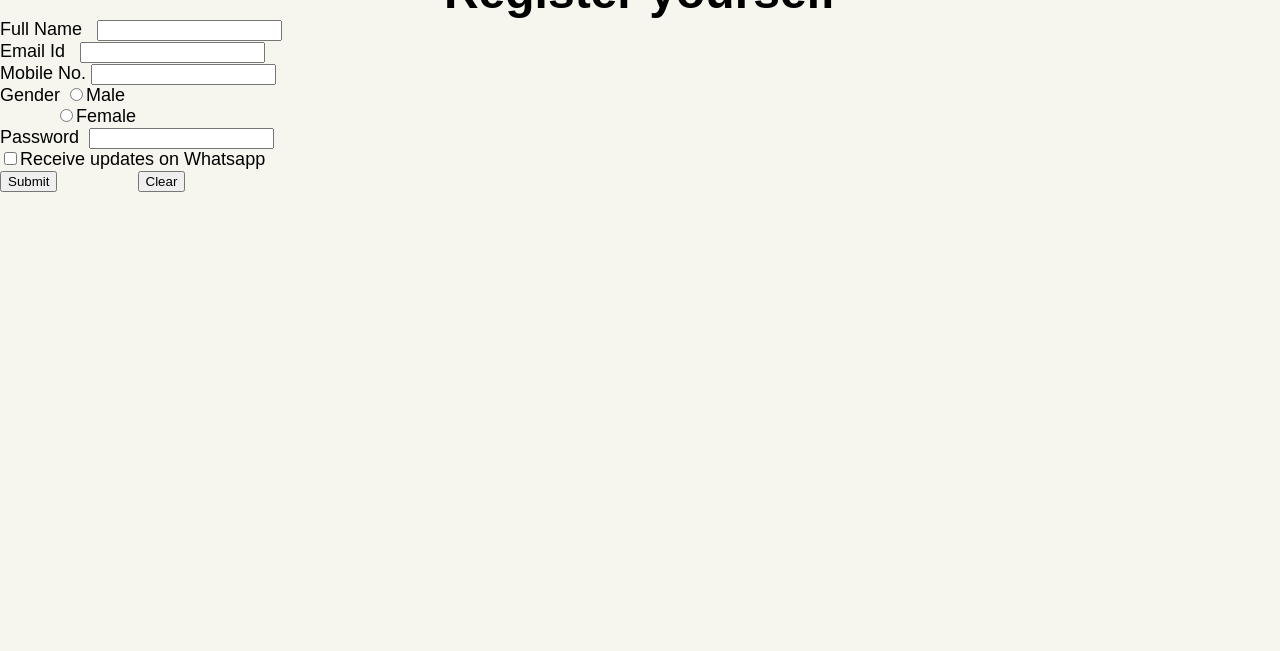
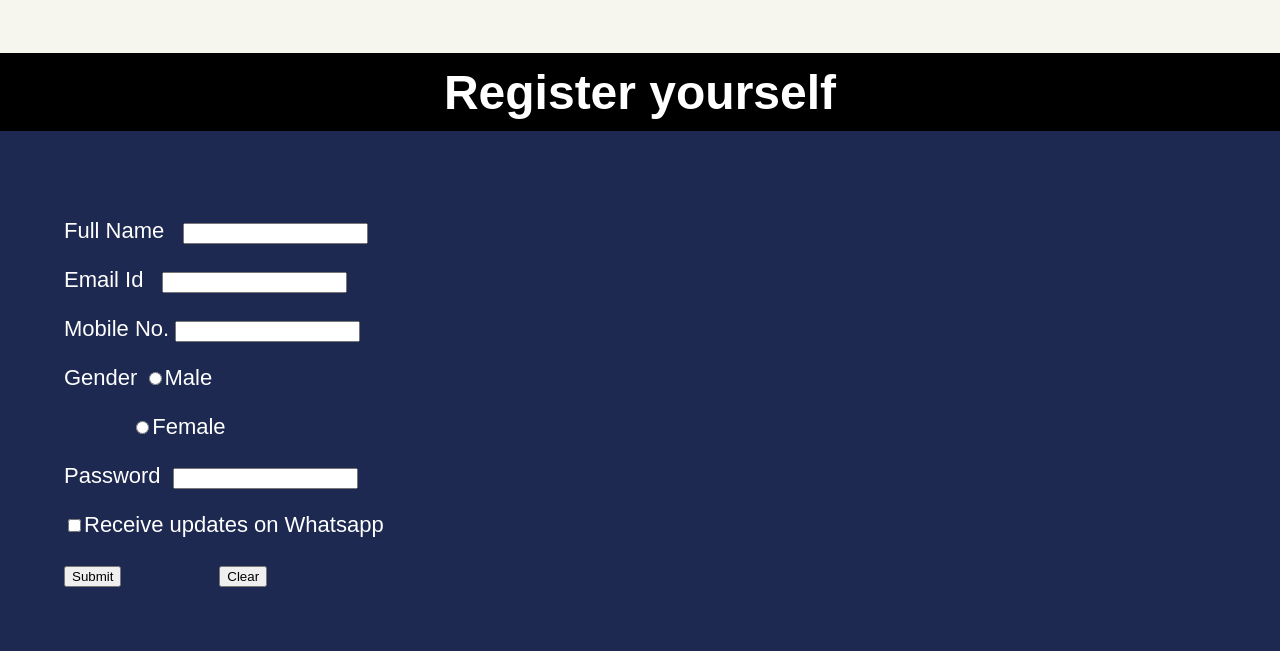
Before and after one commit to adityakochhar/SCM_PROJECT, a plain HTML site: page index.html in a window 1280 px wide. Shown: the part 935-1586 px from the top of the page. Before the commit the page ends 1127 px from the top, so only its background shows below. Drawn offline with Linux system fonts and the light colour scheme.

Commit message:
added form css3

```diff
--- a/index.html
+++ b/index.html
@@ -49,6 +49,31 @@
             color: #fff;
             padding: 20px;
             text-align: center;
+        }
+        .x{
+            background-color: #1d2951 ;
+            padding: auto;
+            margin-top: -1px;
+            color: white;
+            font-family: Arial,;
+        }
+        .y
+        {
+            background-color:black ;
+            padding: 12px 12px 12px;
+            margin-top: 5%;
+            color: white;
+            font-family: Arial,;
+        }
+        form
+        {
+            padding: 5%;
+            text-align:left;
+            font-size: 22px;
+            color: white;
+        }
+        div{
+            margin-top: 2%;
         }
     </style>
 </head>
```
